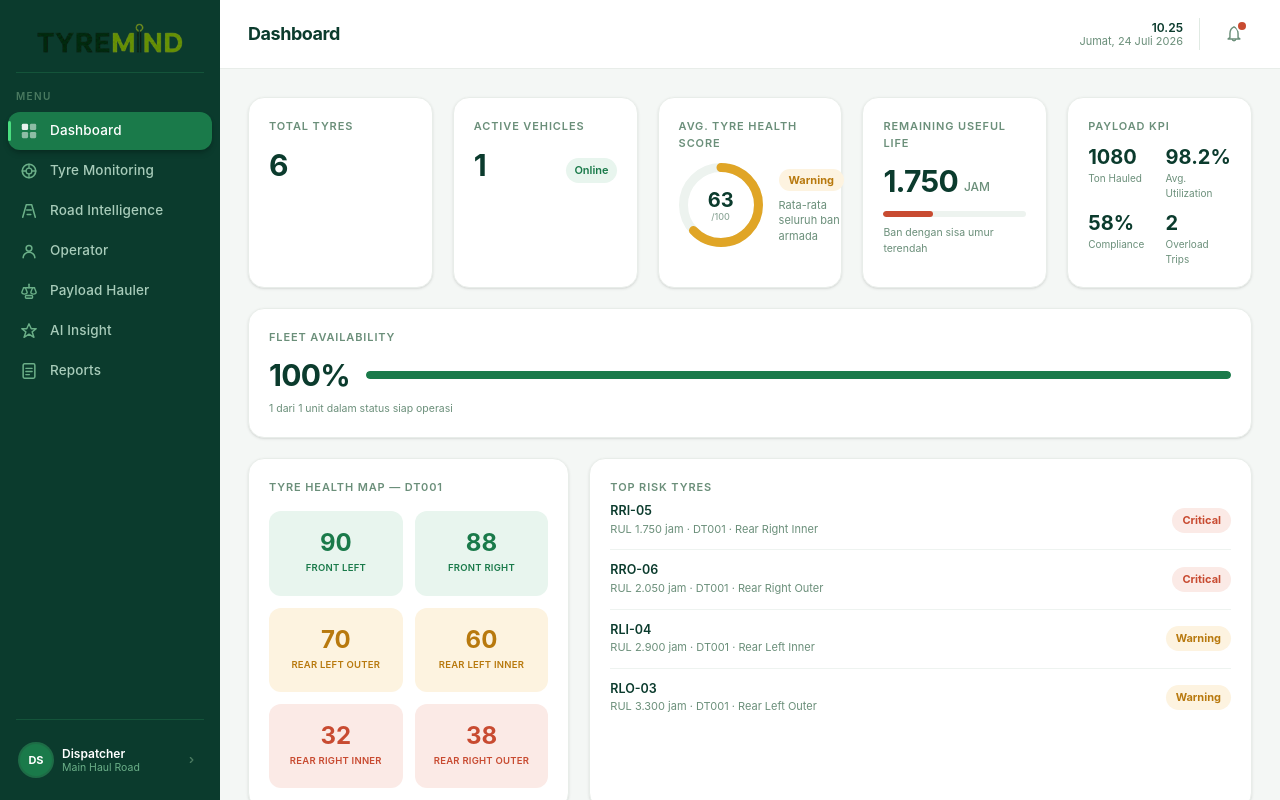
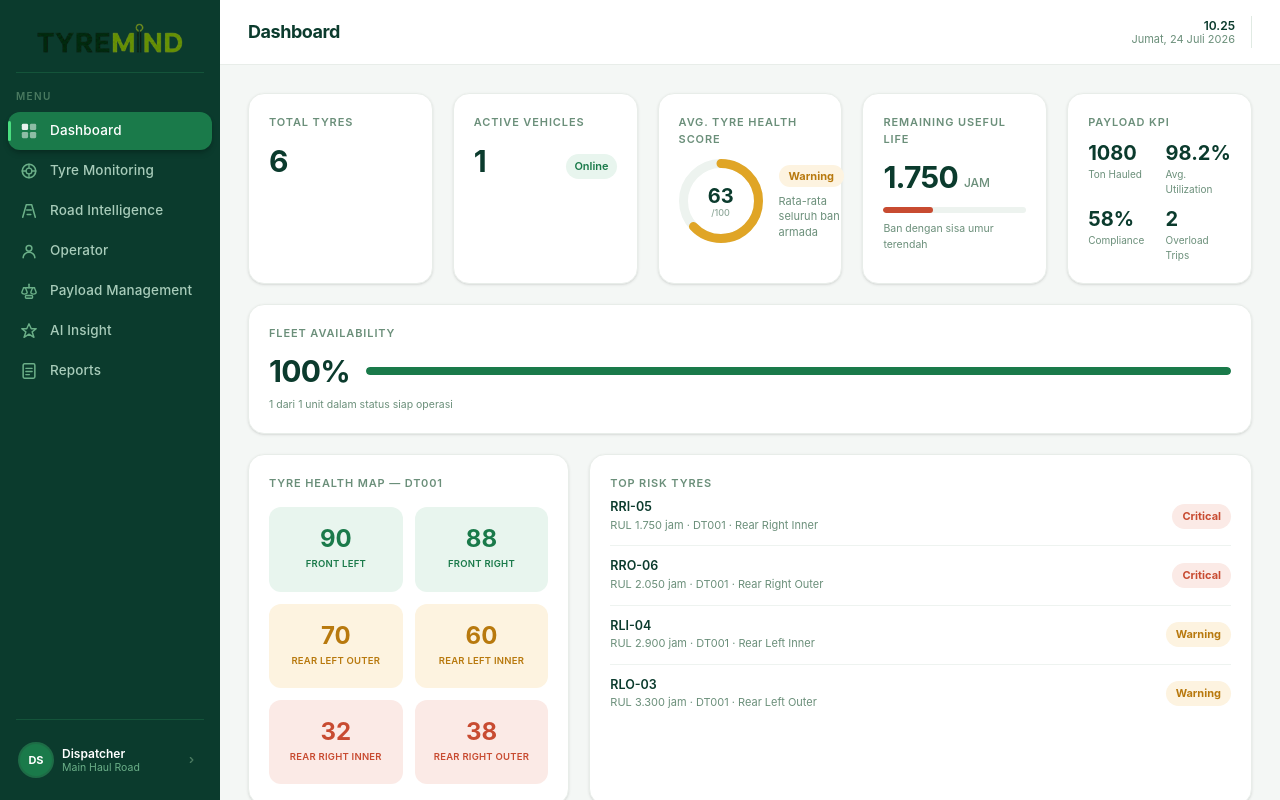
Before and after one commit to bowoop/tyremind, a React (Vite) app: page / in a window 1280 px wide. Built offline with nearby package versions, Linux system fonts and the light colour scheme; the HTML template or start-up script is replaced by a standard one.

Commit message:
Update kode

```diff
--- a/src/features/road/RoadIntelligence.jsx
+++ b/src/features/road/RoadIntelligence.jsx
@@ -190,8 +190,25 @@ function formatTanggalID(isoDate) {
   return d.toLocaleDateString("id-ID", { day: "numeric", month: "long", year: "numeric" });
 }
 
+const INCIDENT_WINDOW_DAYS = 7;
+const INCIDENT_WINDOW_END_DATE = new Date("2026-07-27T00:00:00");
+
+// Filter insiden ke jendela waktu 7 hari terakhir yang berakhir pada
+// tanggal referensi tetap 27 Juli 2026, supaya count di kartu segmen &
+// daftar di modal selalu konsisten dengan dataset yang sudah diset.
+function getRecentIncidents(incidents, windowDays = INCIDENT_WINDOW_DAYS) {
+  const end = new Date(INCIDENT_WINDOW_END_DATE);
+  const cutoff = new Date(end);
+  cutoff.setDate(end.getDate() - windowDays);
+
+  return (incidents ?? []).filter((i) => {
+    const incidentDate = new Date(i.date + "T00:00:00");
+    return incidentDate >= cutoff && incidentDate <= end;
+  });
+}
+
 function IncidentListModal({ segment, onClose }) {
-  const incidents = segment.incidents ?? [];
+  const incidents = getRecentIncidents(segment.incidents);
   return (
     <div
       className="fixed inset-0 z-50 flex items-center justify-center bg-black/40 p-4"
@@ -209,7 +226,7 @@ function IncidentListModal({ segment, onClose }) {
               Insiden Terkait Ban
             </p>
             <h3 className="text-[#0B3B2D] text-base font-bold tracking-tight">
-              {segment.name} · 30 Hari Terakhir
+              {segment.name} · 7 Hari Terakhir
             </h3>
           </div>
           <button
@@ -273,7 +290,8 @@ function SegmentBadge({ x, y, seg, isSelected, onClick }) {
 
 function SegmentDetailPanel({ segment, onClose, onOpenIncidents }) {
   const meta = ROAD_RISK_META[segment.riskLevel];
-  const hasIncidents = (segment.incidents ?? []).length > 0;
+  const recentIncidents = getRecentIncidents(segment.incidents);
+  const hasIncidents = recentIncidents.length > 0;
 
   return (
     <div className="bg-white rounded-2xl border border-[#E8EDE9] p-5 shadow-sm h-fit">
@@ -316,10 +334,10 @@ function SegmentDetailPanel({ segment, onClose, onOpenIncidents }) {
           onClick={() => onOpenIncidents(segment)}
           className="text-[#C84B31] text-[11px] font-semibold underline decoration-dotted underline-offset-2 hover:text-[#A83B24] focus-visible:outline-none focus-visible:ring-2 focus-visible:ring-[#C84B31] rounded"
         >
-          {segment.incidentCount30d} insiden terkait ban dalam 30 hari terakhir
+          {recentIncidents.length} insiden terkait ban dalam 7 hari terakhir
         </button>
       ) : (
-        <p className="text-[#1A7A4A] text-[11px] font-semibold">Tidak ada insiden dalam 30 hari terakhir</p>
+        <p className="text-[#1A7A4A] text-[11px] font-semibold">Tidak ada insiden dalam 7 hari terakhir</p>
       )}
     </div>
   );
--- a/src/features/tyre-monitoring/TyreMonitoring.jsx
+++ b/src/features/tyre-monitoring/TyreMonitoring.jsx
@@ -47,11 +47,31 @@ const STATUS_META = {
 
 // Ambang batas sensor — dipakai untuk mewarnai tiap baris sensor
 // individual (bisa berbeda dari status keseluruhan ban).
-function pressureStatus(psi) {
-  if (psi < 90) return TyreStatus.CRITICAL;
-  if (psi < 100) return TyreStatus.WARNING;
+//
+// Tekanan front vs rear PUNYA skala berbeda (posisi & beban axle beda),
+// jadi threshold-nya position-aware, bukan satu angka flat untuk semua ban:
+//   Rear  (max 105 PSI): Good 105–102 · Warning 102–94 · Critical <94
+//   Front (max 102 PSI): Good 102–94  · Warning 94–87  · Critical <87
+function pressureStatus(psi, position) {
+  const isFront = position?.startsWith("Front");
+  if (isFront) {
+    if (psi < 87) return TyreStatus.CRITICAL;
+    if (psi < 94) return TyreStatus.WARNING;
+    return TyreStatus.NORMAL;
+  }
+
+  // Rear — maksimal 105 PSI, dengan rentang aman 105–102 PSI.
+  if (psi < 94) return TyreStatus.CRITICAL;
+  if (psi < 102) return TyreStatus.WARNING;
   return TyreStatus.NORMAL;
 }
+
+function pressurePct(psi, position) {
+  const isFront = position?.startsWith("Front");
+  const maxPsi = isFront ? 102 : 105;
+  return (psi / maxPsi) * 100;
+}
+
 function temperatureStatus(celsius) {
   if (celsius > 93) return TyreStatus.CRITICAL;
   if (celsius >= 80) return TyreStatus.WARNING;
@@ -72,13 +92,15 @@ function degradationStatus(pct) {
 function generateTyreAlerts(tyre) {
   const alerts = [];
 
-  const pStatus = pressureStatus(tyre.pressurePsi);
+  const pStatus = pressureStatus(tyre.pressurePsi, tyre.position);
   if (pStatus !== TyreStatus.NORMAL) {
+    const isFront = tyre.position?.startsWith("Front");
+    const normalRange = isFront ? "94–102 PSI" : "102–105 PSI";
     alerts.push({
       id: `${tyre.id}-pressure`,
       type: "Abnormal Pressure",
       severity: pStatus,
-      message: `Tekanan ban tercatat ${tyre.pressurePsi} PSI — di bawah rentang normal 95–105 PSI.`,
+      message: `Tekanan ban tercatat ${tyre.pressurePsi} PSI — di bawah rentang normal ${normalRange}.`,
     });
   }
 
@@ -537,8 +559,8 @@ function TyreDetailPanel({ tyre, onOpenDegradationValidity }) {
         <SensorRow
           label="Tekanan Ban"
           value={`${tyre.pressurePsi} PSI`}
-          pct={(tyre.pressurePsi / 120) * 100}
-          status={pressureStatus(tyre.pressurePsi)}
+          pct={pressurePct(tyre.pressurePsi, tyre.position)}
+          status={pressureStatus(tyre.pressurePsi, tyre.position)}
         />
         <SensorRow
           label="Suhu Permukaan"
--- a/src/layouts/MainLayout.jsx
+++ b/src/layouts/MainLayout.jsx
@@ -91,67 +91,20 @@ const IconReports = ({ className }) => (
   </svg>
 );
 
-const IconBell = ({ className }) => (
-  <svg className={className} viewBox="0 0 20 20" fill="none" xmlns="http://www.w3.org/2000/svg">
-    <path d="M10 2C10 2 5.5 4 5.5 9.5V14L3.5 15.5H16.5L14.5 14V9.5C14.5 4 10 2 10 2Z"
-      stroke="currentColor" strokeWidth="1.6" strokeLinejoin="round" />
-    <path d="M8 15.5C8 16.6 8.9 17.5 10 17.5C11.1 17.5 12 16.6 12 15.5" stroke="currentColor" strokeWidth="1.4" />
-  </svg>
-);
-
 const IconChevron = ({ className }) => (
   <svg className={className} viewBox="0 0 20 20" fill="none" xmlns="http://www.w3.org/2000/svg">
     <path d="M7 8L10 11L13 8" stroke="currentColor" strokeWidth="1.7" strokeLinecap="round" strokeLinejoin="round" />
   </svg>
 );
 
-// ─────────────────────────────────────────────
-// NAV CONFIG
-// ─────────────────────────────────────────────
-
 const NAV_ITEMS = [
-  {
-    id: "dashboard",
-    label: "Dashboard",
-    icon: IconDashboard,
-    badge: null,
-  },
-  {
-    id: "tyre-monitoring",
-    label: "Tyre Monitoring",
-    icon: IconTyre,
-    badge: null,
-  },
-  {
-    id: "road",
-    label: "Road Intelligence",
-    icon: IconRoad,
-    badge: null,
-  },
-  {
-    id: "operator",
-    label: "Operator",
-    icon: IconOperator,
-    badge: null,
-  },
-  {
-    id: "payload",
-    label: "Payload Hauler",
-    icon: IconPayload,
-    badge: null,
-  },
-  {
-    id: "ai-insight",
-    label: "AI Insight",
-    icon: IconAI,
-    badge: null,
-  },
-  {
-    id: "reports",
-    label: "Reports",
-    icon: IconReports,
-    badge: null,
-  },
+  { id: "dashboard", label: "Dashboard", icon: IconDashboard, badge: null },
+  { id: "tyre-monitoring", label: "Tyre Monitoring", icon: IconTyre, badge: null },
+  { id: "road", label: "Road Intelligence", icon: IconRoad, badge: null },
+  { id: "operator", label: "Operator", icon: IconOperator, badge: null },
+  { id: "payload", label: "Payload Management", icon: IconPayload, badge: null },
+  { id: "ai-insight", label: "AI Insight", icon: IconAI, badge: null },
+  { id: "reports", label: "Reports", icon: IconReports, badge: null },
 ];
 
 // ─────────────────────────────────────────────
@@ -324,19 +277,6 @@ function TopBar({ activeMenu }) {
 
         {/* Divider */}
         <div className="w-px h-8 bg-[#E0EAE3]" />
-
-        {/* Notification bell */}
-        <button
-          className="relative w-9 h-9 rounded-xl flex items-center justify-center
-            text-[#6B8F7A] hover:bg-[#E8F5EE] hover:text-[#1A7A4A]
-            transition-colors duration-150
-            focus-visible:outline-none focus-visible:ring-2 focus-visible:ring-[#1A7A4A]"
-          aria-label="Notifikasi"
-        >
-          <IconBell className="w-[18px] h-[18px]" />
-          {/* Unread dot */}
-          <span className="absolute top-1.5 right-1.5 w-2 h-2 rounded-full bg-[#C84B31] ring-2 ring-white" />
-        </button>
       </div>
     </header>
   );
```
Also changed, not shown: 2 other files (tests, documents, lock files or other folders).
